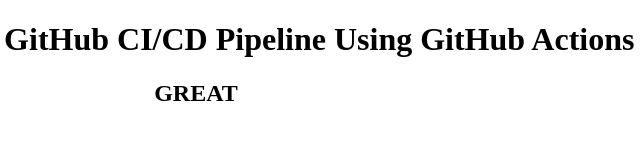
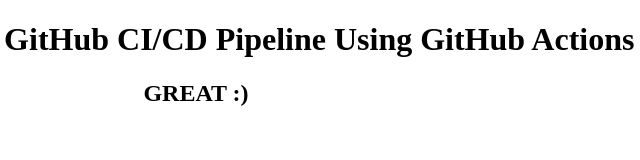
Before and after one commit to vishalgr/Actions-CI-CD, a plain HTML site: page index.html in a window 1280 px wide. Shown: the full height of the page, 444-1084 px from the left. Drawn offline with Linux system fonts and the light colour scheme.

Commit message:
1st commit

```diff
--- a/index.html
+++ b/index.html
@@ -11,7 +11,7 @@
 <body>
     <div>
         <h1> Hey Peeps This is GitHub CI/CD Pipeline Using GitHub Actions</h1>
-        <h2> GREAT</h2>
+        <h2> GREAT :)</h2>
     </div>
 </body>
 </html>
```
